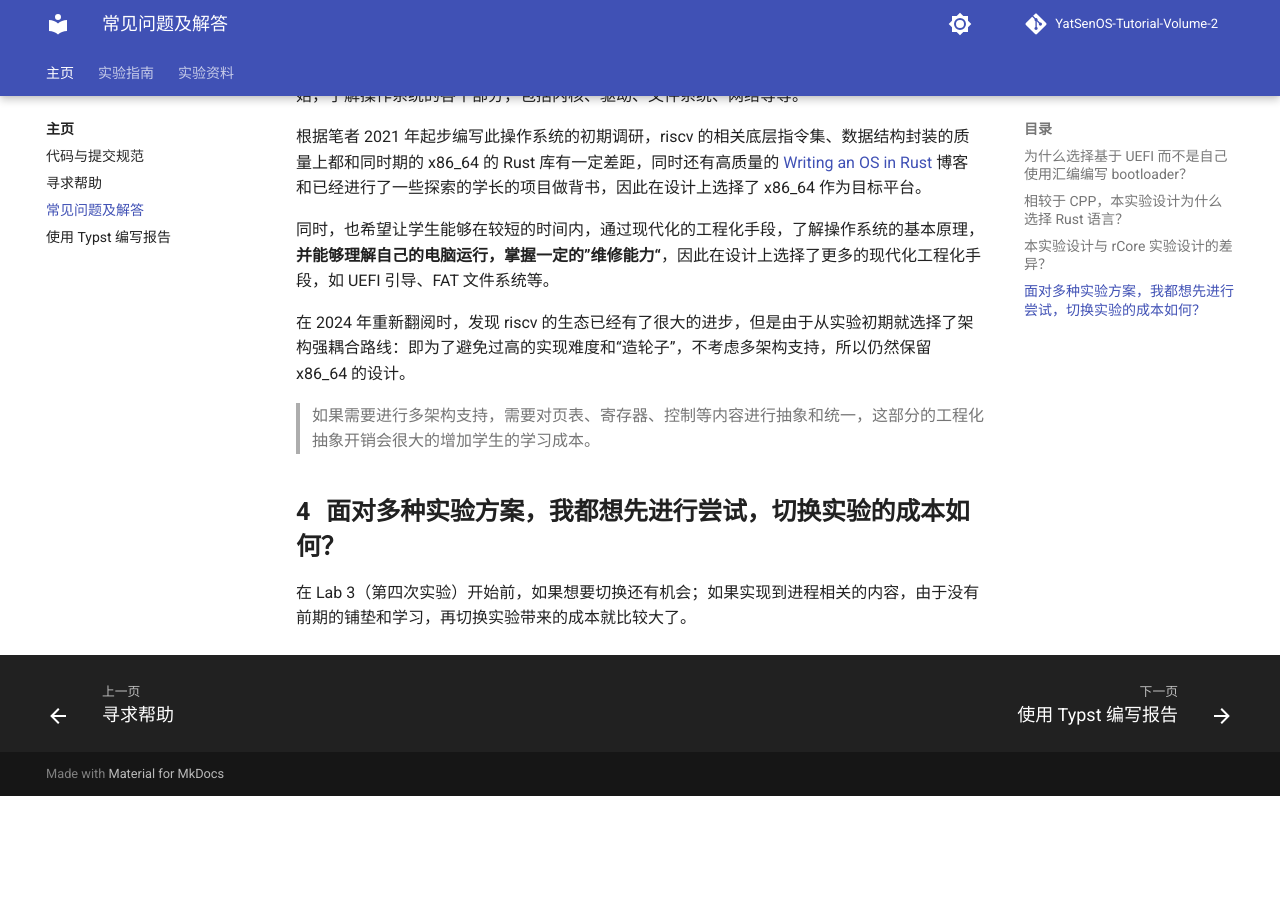
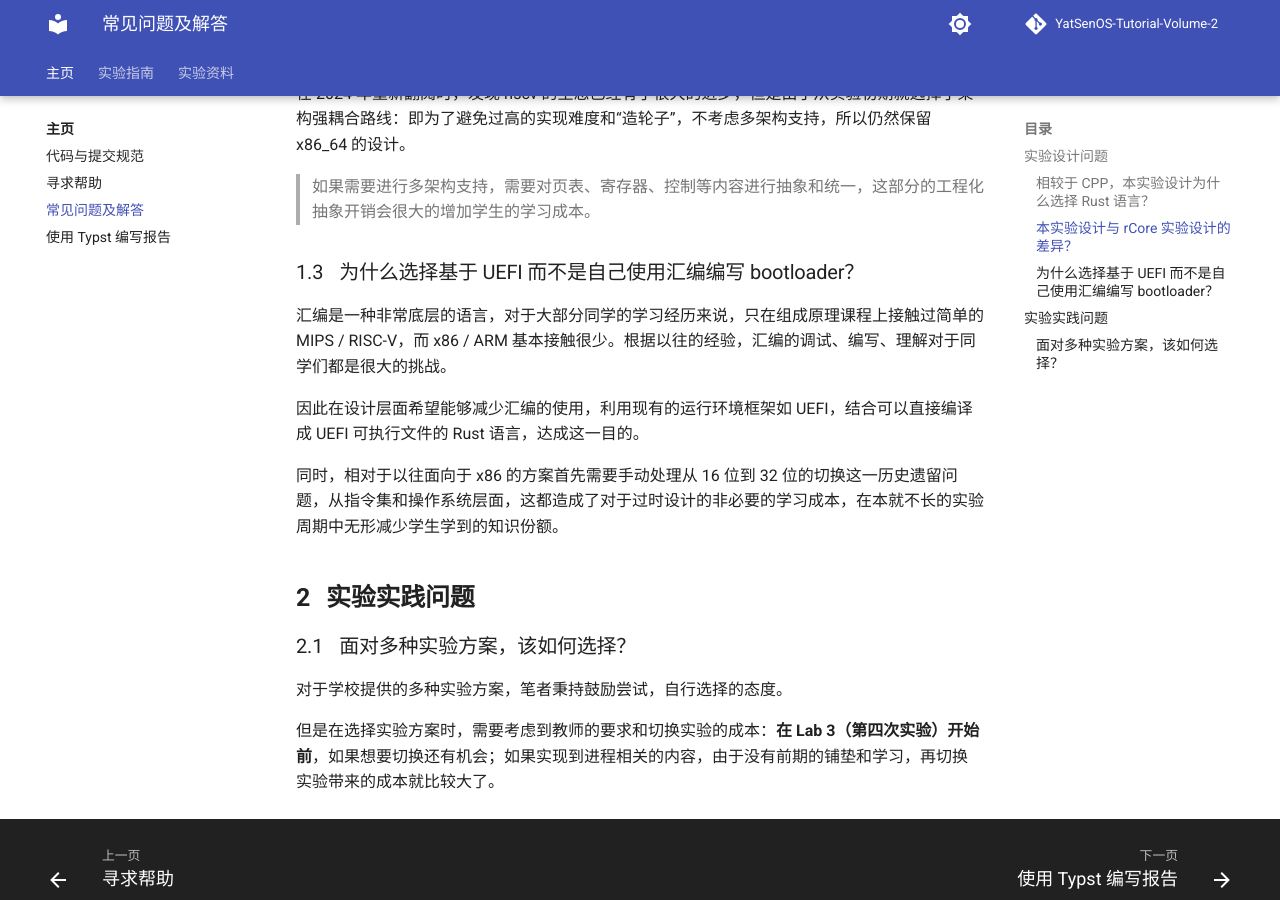
Before and after one commit to YatSenOS/YatSenOS-Tutorial-Volume-2, an MkDocs documentation site: the page built from docs/general/faq.md, in a window 1280 px wide and 900 px high, scrolled down 1200 px. Built offline with MkDocs 1.6.1 and Material for MkDocs 9.7.7, drawn with Linux system fonts in a browser that asks for light colours; comment, search, counter and statistics services are not loaded; before the commit the page ends 1996 px from its top, so only the background shows below that; some of the changed lines change nothing that is shown; some of the changed text lies outside the part shown.

Commit message:
docs: update faq

```diff
--- a/docs/general/faq.md
+++ b/docs/general/faq.md
@@ -4,27 +4,27 @@ no_comments: true
 
 # 常见问题及解答
 
-## 为什么选择基于 UEFI 而不是自己使用汇编编写 bootloader？
+## 实验设计问题
 
-汇编是一种非常底层的语言，对于大部分同学的学习经历来说，只在组成原理课程上接触过简单的 MIPS / RISC-V，而 x86 / ARM 基本接触很少。根据以往的经验，汇编的调试、编写、理解对于同学们都是很大的挑战。
-
-因此在设计层面希望能够减少汇编的使用，利用现有的运行环境框架如 UEFI，结合可以直接编译成 UEFI 可执行文件的 Rust 语言，达成这一目的。
-
-同时，相对于以往面向于 x86 的方案首先需要手动处理从 16 位到 32 位的切换这一历史遗留问题，从指令集和操作系统层面，这都造成了对于过时设计的非必要的学习成本，在本就不长的实验周期中无形减少学生学到的知识份额。
-
-## 相较于 CPP，本实验设计为什么选择 Rust 语言？
+### 相较于 CPP，本实验设计为什么选择 Rust 语言？
 
 这部分内容的重点是“重复造轮子”的问题，其所指的并不是指操作系统的设计，否则有 Linux 了就没必要开发其他 OS Kernel 了，而更多指对于底层的封装和抽象、语言的支持等。
 
-1. 在 CPP 的实现中，std 库与系统底层架构强耦合，在裸操作系统中无法使用，因此就连 `vector` 这类**架构无关的数据结构都需要自己实现**；在 rust 中，这些架构无关的代码被放在了 `core` 和 `alloc` 两个底层包中，因此可以直接使用诸如 `Vec`、`String` 这些数据结构和相关功能。
+1. 不需要为架构无关的数据结构”造轮子“
 
-2. 在 CPP 的实现中，比如 `printf` 的格式化实现是不透明的，想要重写的话就需要修改其源代码，而**阅读 std 的头文件、源代码对于大部分人来说都是比较灾难性的体验**；而在 rust 中，当我们为一个结构体实现了 `Write` triat （类似于接口）后，就天然的实现了 `write_fmt` 这些功能，可以**直接利用现有的语言体系进行格式化输出**。
+    在 CPP 的实现中，std 库与系统底层架构强耦合，在裸操作系统中无法使用，因此就连 `vector` 这类**架构无关的数据结构都需要自己实现**；在 rust 中，这些架构无关的代码被放在了 `core` 和 `alloc` 两个底层包中，因此可以直接使用诸如 `Vec`、`String` 这些数据结构和相关功能。
 
-3. 在 CPP 的实现中，`vector` 底层使用的 `malloc` 函数**无法直接替换和修改**，这也是无法直接使用的核心原因；在 rust 中，内存分配的底层操作是被抽象的，只需要借助 `#[global_allocator]` 声明堆分配器，就可以为**裸操作系统带来动态内存分配的能力**，这一内存分配可以直接使用现有的实现，实际代码不到十行，带来的效果是开发基本与非裸机一致，可以使用全部诸如 `Box` 等特性，也为同学们未来可能的项目开发累积使用经验。
+2. 不需要为数据格式化等杂项”造轮子“
+
+    在 CPP 的实现中，比如 `printf` 的格式化实现是不透明的，想要重写的话就需要修改其源代码，而**阅读 std 的头文件、源代码对于大部分人来说都是比较灾难性的体验**；而在 rust 中，当我们为一个结构体实现了 `Write` triat （类似于接口）后，就天然的实现了 `write_fmt` 这些功能，可以**直接利用现有的语言体系进行格式化输出**。
+
+3. 不需要为堆内存分配的兼容性”造轮子“
+
+    在 CPP 的实现中，`vector` 底层使用的 `malloc` 函数**无法直接替换和修改**，这也是无法直接使用的核心原因；在 rust 中，内存分配的底层操作是被抽象的，只需要借助 `#[global_allocator]` 声明堆分配器，就可以为**裸操作系统带来动态内存分配的能力**，这一内存分配可以直接使用现有的实现，实际代码不到十行，带来的效果是开发基本与非裸机一致，可以使用全部诸如 `Box` 等特性，也为同学们未来可能的项目开发累积使用经验。
 
 虽然从语言方面，Rust 带来的内存安全和新颖的语言设计概念都是值得学习的，对后续无论是编译原理还是现代特性理解都有帮助。但**客观来说，Rust 学习也存在很高的门槛**，虽然在实验设计中准备了很多的缓冲和学习机会，但还是需同学们自己进行权衡。
 
-## 本实验设计与 rCore 实验设计的差异？
+### 本实验设计与 rCore 实验设计的差异？
 
 THU 的 rCore 课程实验是一个非常优秀的操作系统课程设计，它的设计目标是让学生能够从零开始，了解操作系统的各个部分，包括内核、驱动、文件系统、网络等等。
 
@@ -36,6 +36,19 @@ THU 的 rCore 课程实验是一个非常优秀的操作系统课程设计，它
 
 > 如果需要进行多架构支持，需要对页表、寄存器、控制等内容进行抽象和统一，这部分的工程化抽象开销会很大的增加学生的学习成本。
 
-## 面对多种实验方案，我都想先进行尝试，切换实验的成本如何？
 
-在 Lab 3（第四次实验）开始前，如果想要切换还有机会；如果实现到进程相关的内容，由于没有前期的铺垫和学习，再切换实验带来的成本就比较大了。
+### 为什么选择基于 UEFI 而不是自己使用汇编编写 bootloader？
+
+汇编是一种非常底层的语言，对于大部分同学的学习经历来说，只在组成原理课程上接触过简单的 MIPS / RISC-V，而 x86 / ARM 基本接触很少。根据以往的经验，汇编的调试、编写、理解对于同学们都是很大的挑战。
+
+因此在设计层面希望能够减少汇编的使用，利用现有的运行环境框架如 UEFI，结合可以直接编译成 UEFI 可执行文件的 Rust 语言，达成这一目的。
+
+同时，相对于以往面向于 x86 的方案首先需要手动处理从 16 位到 32 位的切换这一历史遗留问题，从指令集和操作系统层面，这都造成了对于过时设计的非必要的学习成本，在本就不长的实验周期中无形减少学生学到的知识份额。
+
+## 实验实践问题
+
+### 面对多种实验方案，该如何选择？
+
+对于学校提供的多种实验方案，笔者秉持鼓励尝试，自行选择的态度。
+
+但是在选择实验方案时，需要考虑到教师的要求和切换实验的成本：**在 Lab 3（第四次实验）开始前**，如果想要切换还有机会；如果实现到进程相关的内容，由于没有前期的铺垫和学习，再切换实验带来的成本就比较大了。
```
